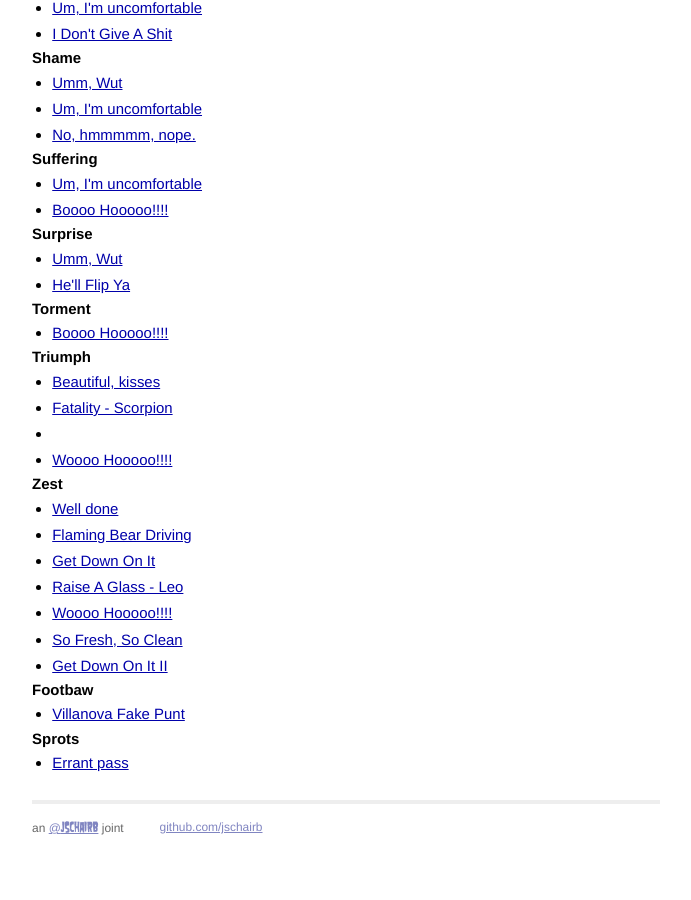
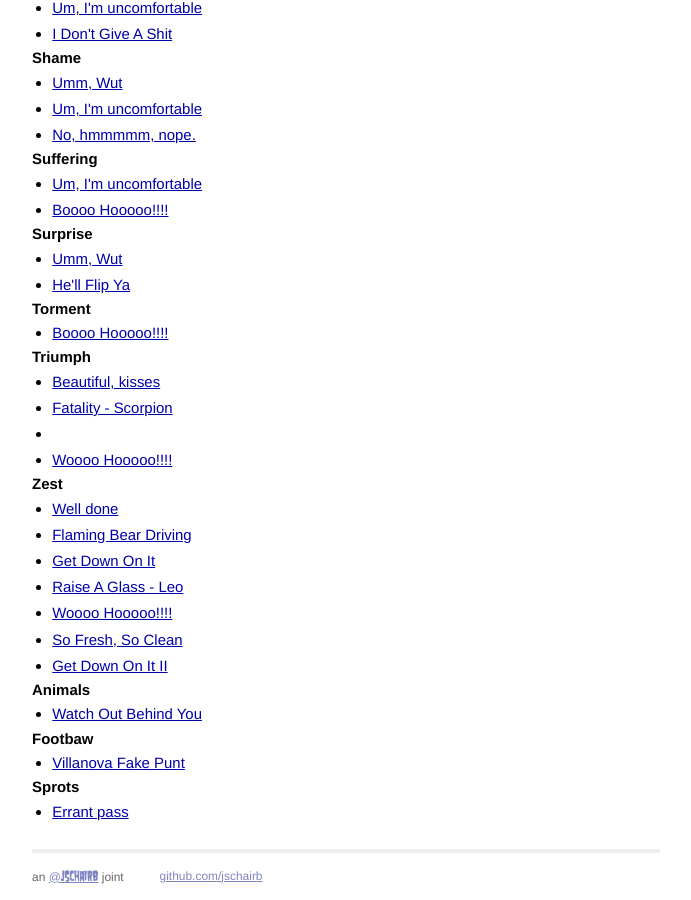
Before and after one commit to jschairb/zeitgeist, a Jekyll site: the page built from index.html, in a window 1280 px wide and 900 px high, scrolled down 1862 px. Shown: the whole window, without its empty margins (294-985 px from the left). Built offline with Jekyll 4.4.1, drawn with Linux system fonts in a browser that asks for light colours; Markdown is read by kramdown in place of the engine named in the settings; before the commit the page ends 2713 px from its top, so only the background shows below that.

```diff
--- a/_data/categories.yaml
+++ b/_data/categories.yaml
@@ -95,6 +95,8 @@ Zest:
   - leo-woohoo
   - outkast-dancing
   - toddler-dancing
+Animals:
+  - baby-sized-lion-snack
 Footbaw:
   - villanova-fake-punt
 Sprots:
--- a/_data/images.yaml
+++ b/_data/images.yaml
@@ -1,3 +1,6 @@
+baby-sized-lion-snack:
+  file: baby-sized-lion-snack.gif
+  name: "Watch Out Behind You"
 behold-the-fields:
   file: behold-the-fields.jpg
   name: "Behold, the fields"
```
Also changed, not shown: images/baby-sized-lion-snack.gif (added).
